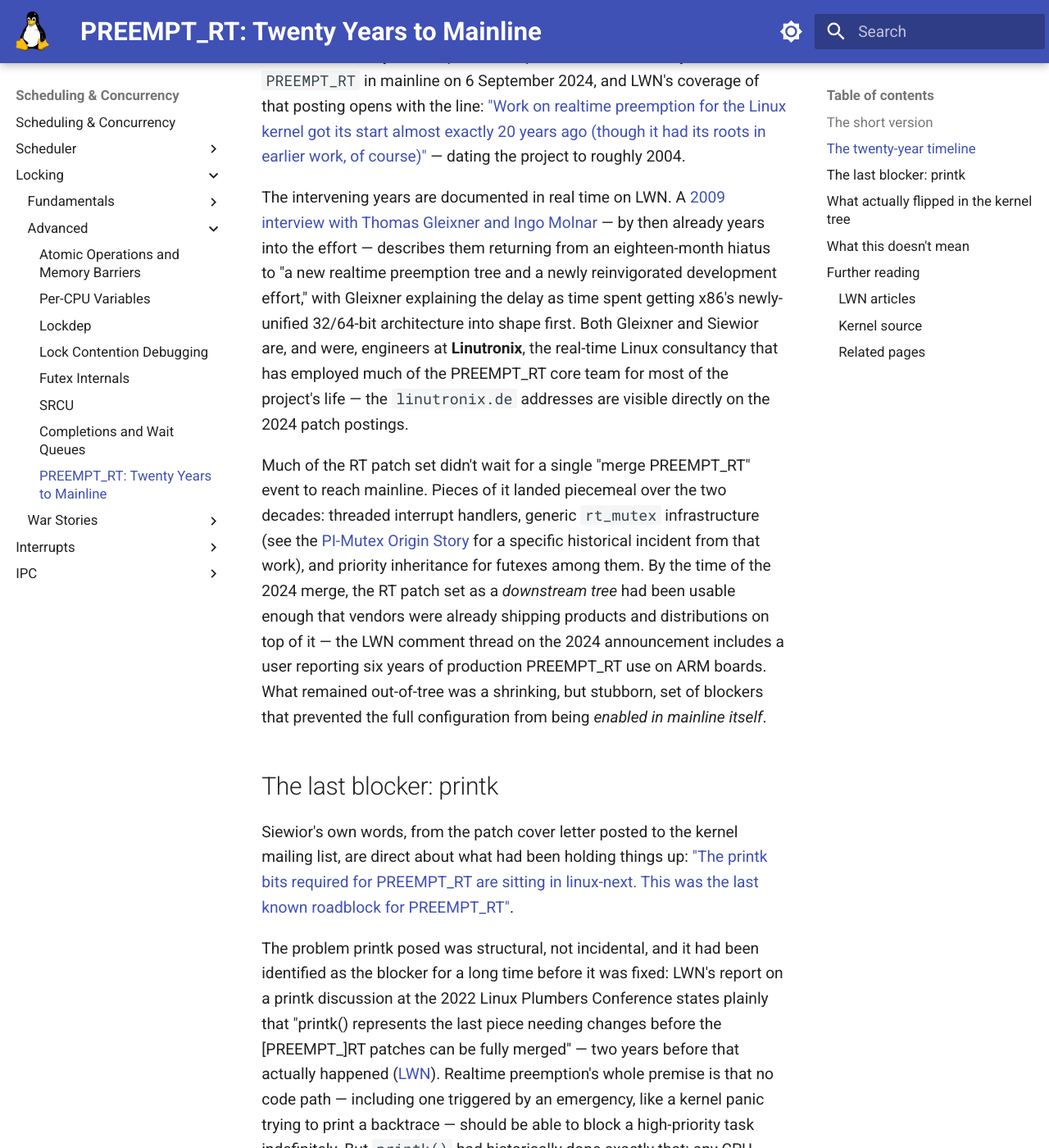
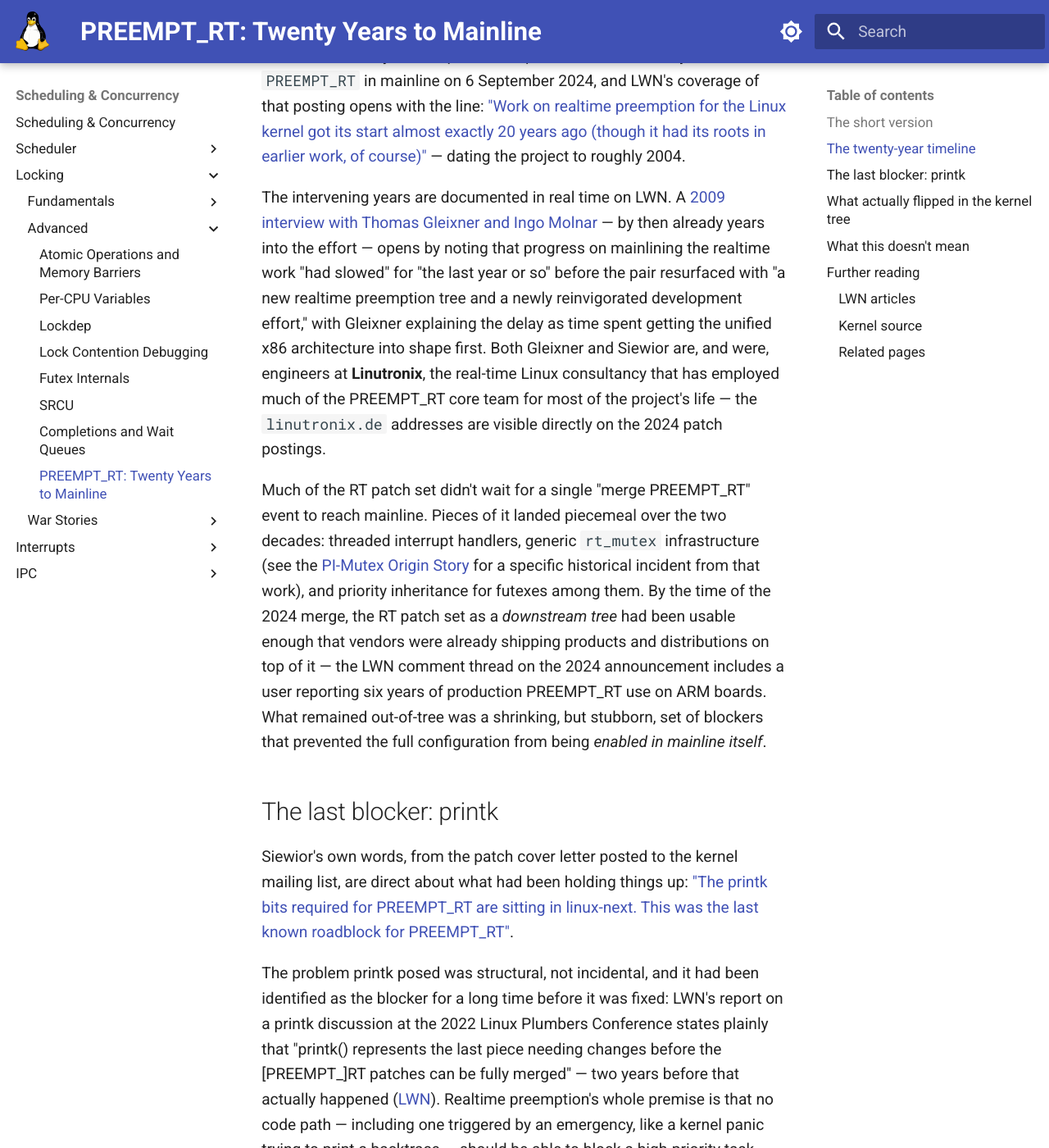
Before and after one commit to laveeshb/linux-kernel-internals, an MkDocs documentation site: the page built from docs/locking/preempt-rt.md, in a window 1280 px wide and 1400 px high, scrolled down 968 px. Shown: the whole window at 82% size. Built offline with MkDocs 1.6.1 and Material for MkDocs 9.7.7, drawn with Linux system fonts in a browser that asks for light colours; some of the changed text lies outside the part shown.

Commit message:
Fix content in docs/locking/preempt-rt.md
- The 2009 LWN interview says progress had slowed for roughly a
  year, not an eighteen-month hiatus as previously stated.
- The printk takeover check is nbcon_can_proceed(), not
  console_can_proceed(); named the real NBCON_PRIO_* levels and
  added a kernel/printk/nbcon.c citation.

```diff
--- a/docs/locking/preempt-rt.md
+++ b/docs/locking/preempt-rt.md
@@ -10,7 +10,7 @@
 
 The project's age is not a rhetorical exaggeration. Kernel developer Sebastian Andrzej Siewior posted the patch series that finally enabled `PREEMPT_RT` in mainline on 6 September 2024, and LWN's coverage of that posting opens with the line: ["Work on realtime preemption for the Linux kernel got its start almost exactly 20 years ago (though it had its roots in earlier work, of course)"](https://lwn.net/Articles/989212/) — dating the project to roughly 2004.
 
-The intervening years are documented in real time on LWN. A [2009 interview with Thomas Gleixner and Ingo Molnar](https://lwn.net/Articles/319544/) — by then already years into the effort — describes them returning from an eighteen-month hiatus to "a new realtime preemption tree and a newly reinvigorated development effort," with Gleixner explaining the delay as time spent getting x86's newly-unified 32/64-bit architecture into shape first. Both Gleixner and Siewior are, and were, engineers at **Linutronix**, the real-time Linux consultancy that has employed much of the PREEMPT_RT core team for most of the project's life — the `linutronix.de` addresses are visible directly on the 2024 patch postings.
+The intervening years are documented in real time on LWN. A [2009 interview with Thomas Gleixner and Ingo Molnar](https://lwn.net/Articles/319544/) — by then already years into the effort — opens by noting that progress on mainlining the realtime work "had slowed" for "the last year or so" before the pair resurfaced with "a new realtime preemption tree and a newly reinvigorated development effort," with Gleixner explaining the delay as time spent getting the unified x86 architecture into shape first. Both Gleixner and Siewior are, and were, engineers at **Linutronix**, the real-time Linux consultancy that has employed much of the PREEMPT_RT core team for most of the project's life — the `linutronix.de` addresses are visible directly on the 2024 patch postings.
 
 Much of the RT patch set didn't wait for a single "merge PREEMPT_RT" event to reach mainline. Pieces of it landed piecemeal over the two decades: threaded interrupt handlers, generic `rt_mutex` infrastructure (see the [PI-Mutex Origin Story](war-stories/pi-mutex-origin.md) for a specific historical incident from that work), and priority inheritance for futexes among them. By the time of the 2024 merge, the RT patch set as a *downstream tree* had been usable enough that vendors were already shipping products and distributions on top of it — the LWN comment thread on the 2024 announcement includes a user reporting six years of production PREEMPT_RT use on ARM boards. What remained out-of-tree was a shrinking, but stubborn, set of blockers that prevented the full configuration from being *enabled in mainline itself*.
 
@@ -48,6 +48,7 @@
 - [kernel/Kconfig.preempt](https://git.kernel.org/pub/scm/linux/kernel/git/torvalds/linux.git/tree/kernel/Kconfig.preempt) — the `PREEMPT_RT` symbol and its `depends on EXPERT && ARCH_SUPPORTS_RT` gate
 - [arch/Kconfig](https://git.kernel.org/pub/scm/linux/kernel/git/torvalds/linux.git/tree/arch/Kconfig) — where the generic `ARCH_SUPPORTS_RT` symbol itself is defined
 - [arch/x86/Kconfig](https://git.kernel.org/pub/scm/linux/kernel/git/torvalds/linux.git/tree/arch/x86/Kconfig), [arch/arm64/Kconfig](https://git.kernel.org/pub/scm/linux/kernel/git/torvalds/linux.git/tree/arch/arm64/Kconfig), [arch/riscv/Kconfig](https://git.kernel.org/pub/scm/linux/kernel/git/torvalds/linux.git/tree/arch/riscv/Kconfig) — each `select ARCH_SUPPORTS_RT` as of kernel 6.12
+- [kernel/printk/nbcon.c](https://git.kernel.org/pub/scm/linux/kernel/git/torvalds/linux.git/tree/kernel/printk/nbcon.c) — `nbcon_can_proceed()` and the `NBCON_PRIO_*` takeover levels behind the printk fix
 
 ### Related pages
 
```
Also changed, not shown: other parts of docs/locking/preempt-rt.md (+1 -1 lines).
